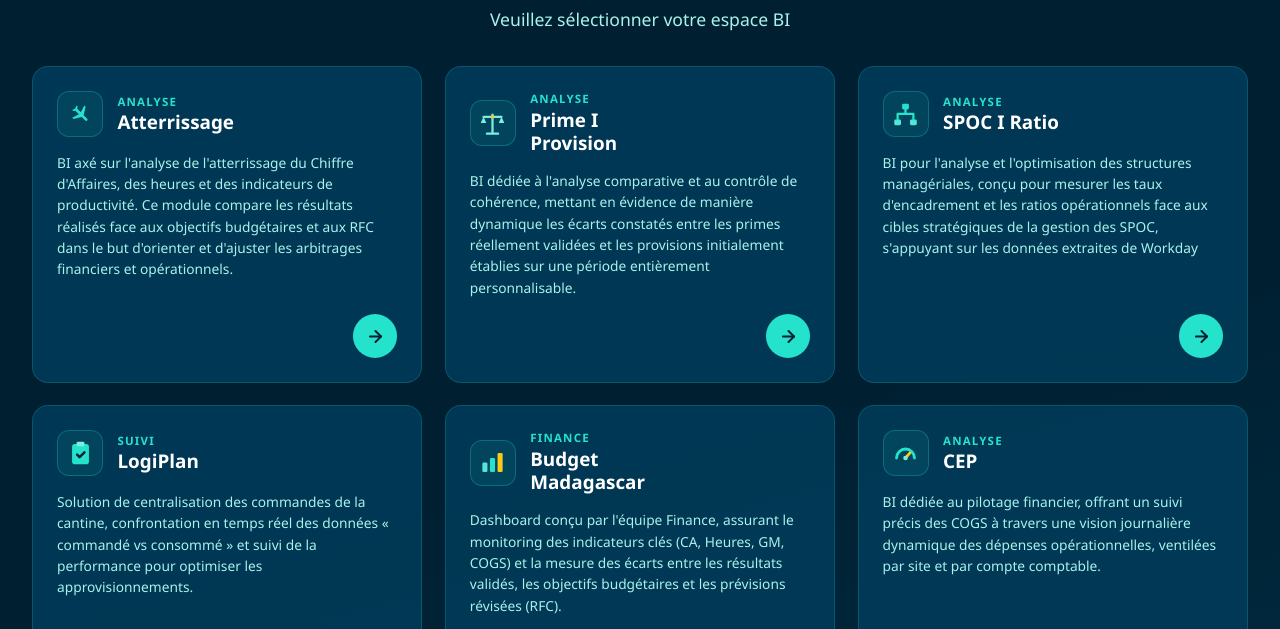
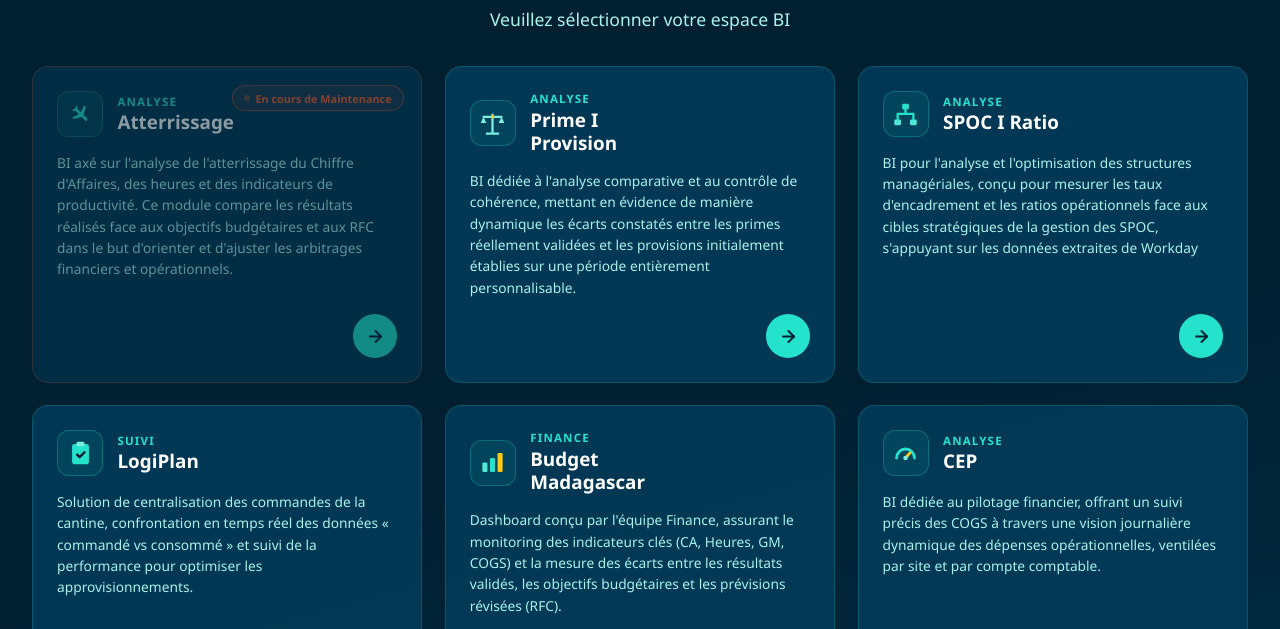
Before and after one commit to Sergio-stack10/go-mada-portal, a plain HTML site: page index.html in a window 1280 px wide. Shown: the part 169-798 px from the top of the page. Drawn offline with Linux system fonts and the light colour scheme.

Commit message:
Update index.html

```diff
--- a/index.html
+++ b/index.html
@@ -91,7 +91,7 @@
 
     .subtitle { color: var(--teal-40); font-size: 1.1rem; }
 
-    /* ===== GRILLE — 9 cartes en 3x3 ===== */
+    /* ===== GRILLE ===== */
     .grid {
         display: grid;
         grid-template-columns: repeat(3, 1fr);
@@ -134,13 +134,12 @@
 
     .card:hover:not(.maintenance)::before { opacity: 1; }
 
-    /* Icône + titres côte à côte */
     .card-head {
         display: flex;
         align-items: center;
         gap: 0.9rem;
         margin-bottom: 0.9rem;
-        padding-right: 8.5rem; /* espace badge maintenance */
+        padding-right: 8.5rem;
     }
 
     .card-icon {
@@ -179,7 +178,6 @@
         flex-grow: 1;
     }
 
-    /* Flèche circulaire en bas à droite */
     .arrow-btn {
         align-self: flex-end;
         margin-top: 1rem;
@@ -297,56 +295,45 @@
 
 <script>
 /* ============================================================
-   🎨 ICÔNES FLAT (SVG dessinées sur mesure — charte officielle)
+   🎨 ICÔNES FLAT (SVG — charte officielle)
    ============================================================ */
 const ICONES = {
-    /* 1 — Avion en phase d'atterrissage */
     atterrissage: `<svg viewBox="0 0 24 24" fill="none"><g transform="translate(12 12) rotate(135) scale(0.8) translate(-12 -12)"><path d="M21 16v-2l-8-5V3.5a1.5 1.5 0 0 0-3 0V9l-8 5v2l8-2.5V19l-2 1.5V22l3.5-1 3.5 1v-1.5L13 19v-5.5l8 2.5z" fill="#25E2CC"/></g></svg>`,
 
-    /* 2 — Balance (primes validées vs provisions) */
     balance: `<svg viewBox="0 0 24 24" fill="none"><path d="M12 4v16" stroke="#7CEEE0" stroke-width="2" stroke-linecap="round"/><path d="M7 21h10" stroke="#7CEEE0" stroke-width="2" stroke-linecap="round"/><path d="M4 6h16" stroke="#7CEEE0" stroke-width="2" stroke-linecap="round"/><path d="M4 6L1.5 11.5h5L4 6zM20 6l-2.5 5.5h5L20 6z" fill="#7CEEE0"/><circle cx="12" cy="6" r="1.6" fill="#FBCA18"/></svg>`,
 
-    /* 3 — Organigramme (taux d'encadrement) */
     organigramme: `<svg viewBox="0 0 24 24" fill="none"><rect x="9" y="2.5" width="6" height="5" rx="1.2" fill="#25E2CC"/><rect x="2" y="16.5" width="6" height="5" rx="1.2" fill="#51E8D6"/><rect x="16" y="16.5" width="6" height="5" rx="1.2" fill="#51E8D6"/><path d="M12 7.5v4M5 11.5h14M5 11.5v5M19 11.5v5" stroke="#25E2CC" stroke-width="2" stroke-linecap="round"/></svg>`,
 
-    /* 4 — Presse-papier suivi (commandes cantine) */
     clipboard: `<svg viewBox="0 0 24 24" fill="none"><rect x="4.5" y="3.5" width="15" height="18" rx="2.5" fill="#25E2CC"/><rect x="8.5" y="1.5" width="7" height="4" rx="1.2" fill="#7CEEE0"/><path d="M9 13l2.2 2.2L15.5 11" stroke="#002032" stroke-width="2.2" fill="none" stroke-linecap="round" stroke-linejoin="round"/></svg>`,
 
-    /* 5 — Barres financières (CA, Heures, GM, COGS) */
     barres: `<svg viewBox="0 0 24 24" fill="none"><rect x="3" y="12" width="4.5" height="8.5" rx="1.2" fill="#51E8D6"/><rect x="9.75" y="8" width="4.5" height="12.5" rx="1.2" fill="#25E2CC"/><rect x="16.5" y="3.5" width="4.5" height="17" rx="1.2" fill="#FBCA18"/></svg>`,
 
-    /* 6 — Jauge (suivi COGS journalier) */
     jauge: `<svg viewBox="0 0 24 24" fill="none"><path d="M4 16a8 8 0 1 1 16 0" stroke="#25E2CC" stroke-width="2.5" stroke-linecap="round"/><path d="M12 16l4-4.5" stroke="#FBCA18" stroke-width="2.5" stroke-linecap="round"/><circle cx="12" cy="16" r="2" fill="#7CEEE0"/></svg>`,
 
-    /* 7 — Horloge temps réel (présence RTA) */
     horloge: `<svg viewBox="0 0 24 24" fill="none"><circle cx="12" cy="12" r="9" stroke="#25E2CC" stroke-width="2.2"/><path d="M12 6.5V12l3.5 2" stroke="#7CEEE0" stroke-width="2.2" stroke-linecap="round" stroke-linejoin="round"/><circle cx="12" cy="12" r="1.3" fill="#FBCA18"/></svg>`,
 
-    /* 8 — Trousse médicale (visites médicales) */
     medical: `<svg viewBox="0 0 24 24" fill="none"><rect x="3" y="6.5" width="18" height="14" rx="2.5" fill="#25E2CC"/><path d="M9 6.5V5a2 2 0 0 1 2-2h2a2 2 0 0 1 2 2v1.5" stroke="#25E2CC" stroke-width="2" fill="none" stroke-linecap="round"/><path d="M12 10.5v6M9 13.5h6" stroke="#002032" stroke-width="2.2" stroke-linecap="round"/></svg>`,
 
-    /* 9 — Calculatrice (simulateur de prime) */
     calculatrice: `<svg viewBox="0 0 24 24" fill="none"><rect x="4.5" y="2" width="15" height="20" rx="2.5" fill="#25E2CC"/><rect x="7" y="4.5" width="10" height="4" rx="1" fill="#002032"/><circle cx="8.3" cy="13" r="1.3" fill="#7CEEE0"/><circle cx="12" cy="13" r="1.3" fill="#7CEEE0"/><circle cx="15.7" cy="13" r="1.3" fill="#7CEEE0"/><circle cx="8.3" cy="17.5" r="1.3" fill="#7CEEE0"/><circle cx="12" cy="17.5" r="1.3" fill="#7CEEE0"/><rect x="14.4" y="16.2" width="2.6" height="2.6" rx="0.8" fill="#FBCA18"/></svg>`
 };
 
 /* ============================================================
-   ⚙️ CONFIGURATION DES 9 MODULES
-   ➜ Remplacez chaque LIEN-A-REMPLACER par l'URL de votre outil
-   ➜ Passez maintenance: true pour afficher "En cours de Maintenance"
+   ⚙️ CONFIGURATION DES 9 MODULES — LIENS FINAUX
    ============================================================ */
 const MODULES = [
-    {   // 1
+    {   // 1 — EN ATTENTE DE LIEN → badge maintenance actif
         categorie: "Analyse",
         nom: "Atterrissage",
         description: "BI axé sur l'analyse de l'atterrissage du Chiffre d'Affaires, des heures et des indicateurs de productivité. Ce module compare les résultats réalisés face aux objectifs budgétaires et aux RFC dans le but d'orienter et d'ajuster les arbitrages financiers et opérationnels.",
-        lien: "https://LIEN-A-REMPLACER",
+        lien: "#",
         icone: "atterrissage",
-        maintenance: false
+        maintenance: true
     },
     {   // 2
         categorie: "Analyse",
         nom: "Prime I Provision",
         description: "BI dédiée à l'analyse comparative et au contrôle de cohérence, mettant en évidence de manière dynamique les écarts constatés entre les primes réellement validées et les provisions initialement établies sur une période entièrement personnalisable.",
-        lien: "https://LIEN-A-REMPLACER",
+        lien: "https://app.powerbi.com/view?r=eyJrIjoiOTMwN2U5OTQtYWJhYy00MTBlLWFmMjQtMjkwMTliNDZmYjE0IiwidCI6IjU5OWU1MWQ2LTJmOGMtNDM0Ny04ZTU5LTFmNzk1YTUxYTk4YyIsImMiOjZ9",
         icone: "balance",
         maintenance: false
     },
@@ -354,7 +341,7 @@ const MODULES = [
         categorie: "Analyse",
         nom: "SPOC I Ratio",
         description: "BI pour l'analyse et l'optimisation des structures managériales, conçu pour mesurer les taux d'encadrement et les ratios opérationnels face aux cibles stratégiques de la gestion des SPOC, s'appuyant sur les données extraites de Workday",
-        lien: "https://LIEN-A-REMPLACER",
+        lien: "https://app.powerbi.com/view?r=eyJrIjoiZGZiMzczZWYtMTE1Ni00ZTI1LWI2MDctYjE4N2U4M2NjNjBhIiwidCI6IjU5OWU1MWQ2LTJmOGMtNDM0Ny04ZTU5LTFmNzk1YTUxYTk4YyIsImMiOjZ9",
         icone: "organigramme",
         maintenance: false
     },
@@ -362,7 +349,7 @@ const MODULES = [
         categorie: "Suivi",
         nom: "LogiPlan",
         description: "Solution de centralisation des commandes de la cantine, confrontation en temps réel des données « commandé vs consommé » et suivi de la performance pour optimiser les approvisionnements.",
-        lien: "https://LIEN-A-REMPLACER",
+        lien: "https://logiplan.onrender.com/",
         icone: "clipboard",
         maintenance: false
     },
@@ -370,7 +357,7 @@ const MODULES = [
         categorie: "Finance",
         nom: "Budget Madagascar",
         description: "Dashboard conçu par l'équipe Finance, assurant le monitoring des indicateurs clés (CA, Heures, GM, COGS) et la mesure des écarts entre les résultats validés, les objectifs budgétaires et les prévisions révisées (RFC).",
-        lien: "https://LIEN-A-REMPLACER",
+        lien: "https://app.powerbi.com/groups/me/reports/52e09777-d3fc-41ea-b79d-a00bfac8db37/ReportSection0c70db442b9d2dec7810?experience=power-bi&bookmarkGuid=Bookmarkbdead6b0b44eee5495b5",
         icone: "barres",
         maintenance: false
     },
@@ -378,7 +365,7 @@ const MODULES = [
         categorie: "Analyse",
         nom: "CEP",
         description: "BI dédiée au pilotage financier, offrant un suivi précis des COGS à travers une vision journalière dynamique des dépenses opérationnelles, ventilées par site et par compte comptable.",
-        lien: "https://LIEN-A-REMPLACER",
+        lien: "https://app.powerbi.com/view?r=eyJrIjoiZTg5ZDY5MjQtNmE3Zi00MGY2LThmNzEtYzY4YzRkY2UwYzcwIiwidCI6IjU5OWU1MWQ2LTJmOGMtNDM0Ny04ZTU5LTFmNzk1YTUxYTk4YyIsImMiOjZ9",
         icone: "jauge",
         maintenance: false
     },
@@ -386,7 +373,7 @@ const MODULES = [
         categorie: "Portail",
         nom: "WFM Real Time Attendance",
         description: "Plateforme de pilotage opérationnel dédiée au suivi en temps réel de la présence par compte. Il centralise et synchronise la planification sur NICE IEX, le suivi de l'absentéisme, le suivi des incidents techniques, la vérification des écarts de saisie sur l'outil NICE, ainsi que les récapitulatifs EOD.",
-        lien: "https://LIEN-A-REMPLACER",
+        lien: "https://portail-wfm.pages.dev/",
         icone: "horloge",
         maintenance: false
     },
@@ -394,7 +381,7 @@ const MODULES = [
         categorie: "Suivi",
         nom: "Visite Médicale",
         description: "Solution centralisée pour optimiser le suivi des visites médicales d'embauche et systémique. Elle permet de piloter la conformité et de mesurer précisément les taux de réalisation par projet sur les visites médicale obligatoires des collaborateurs.",
-        lien: "https://LIEN-A-REMPLACER",
+        lien: "https://suivi-medical-backend.onrender.com/",
         icone: "medical",
         maintenance: false
     },
@@ -402,7 +389,7 @@ const MODULES = [
         categorie: "Simulateur",
         nom: "Prime de régularité",
         description: "Calculateur de prime de régularité. Simulez la prime de chaque collaborateur en quelques clics : recherche par matricule, profils des 3 derniers mois, payplan par MSA et ancienneté, prorata selon les heures. Interface Admin pour gérer l'extraction ACTIF, le référentiel des activités et le payplan.",
-        lien: "https://LIEN-A-REMPLACER",
+        lien: "https://simulateur-prime.onrender.com/",
         icone: "calculatrice",
         maintenance: false
     }
```
